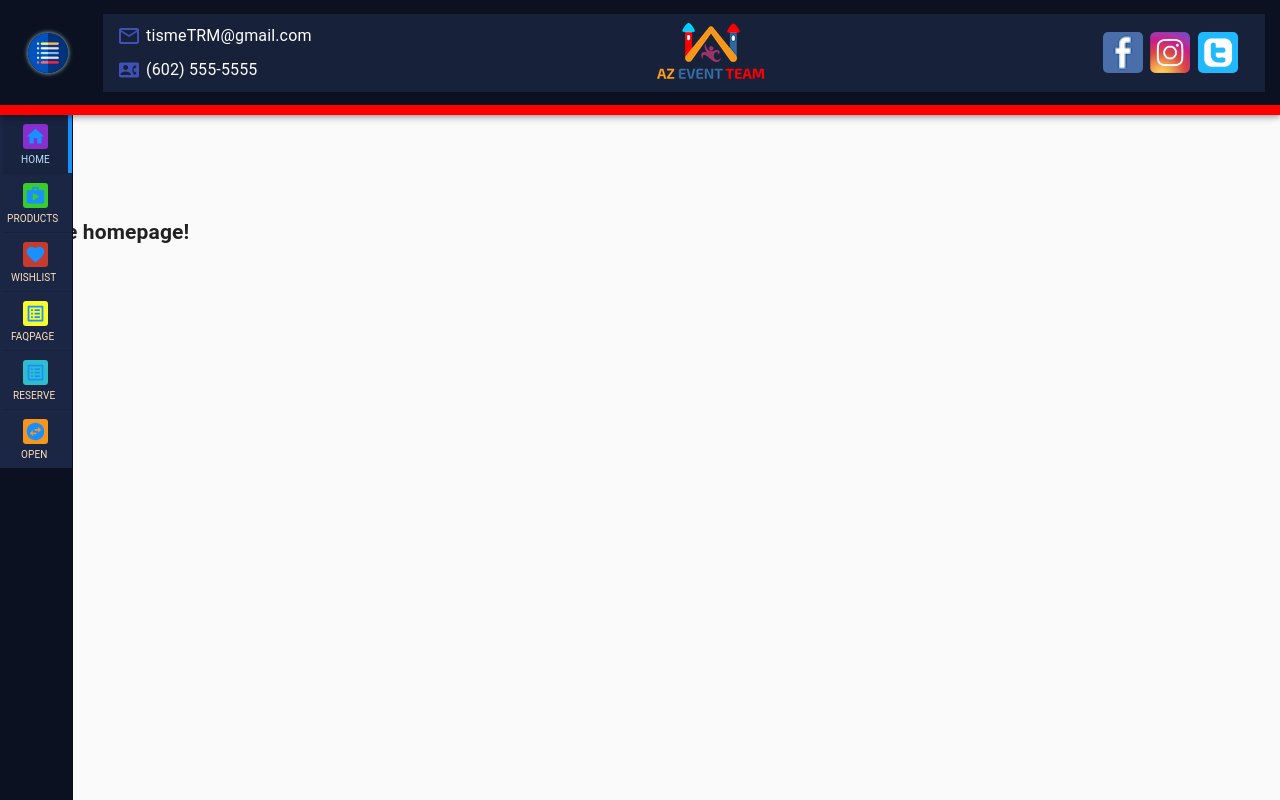
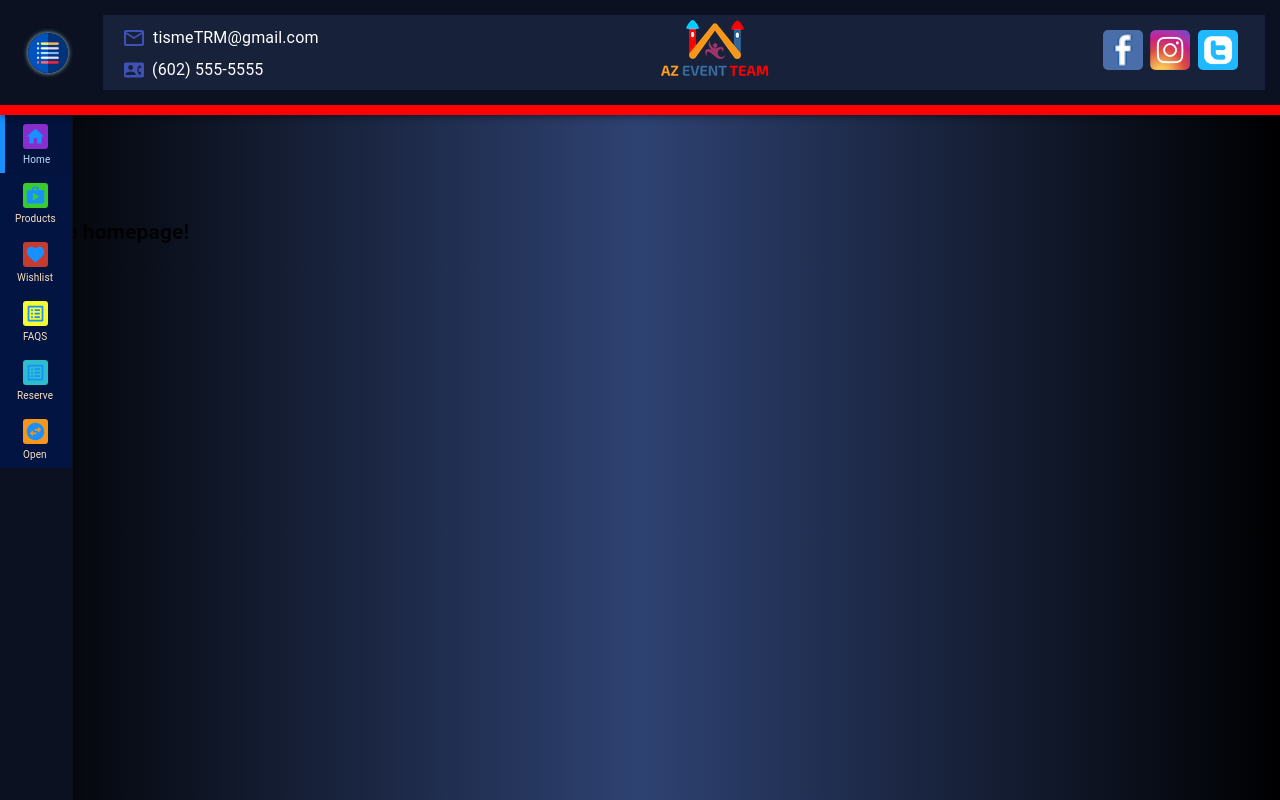
Before and after one commit to ratta2ii/movie_night_app, a React (Create React App) app: page /#/ in a window 1280 px wide. Built offline with nearby package versions, Linux system fonts and the light colour scheme.

Commit message:
Update the styling in the sidebar, specifically the icon margins, and the mini page titles

```diff
--- a/src/Components/Navigation/Navigation.js
+++ b/src/Components/Navigation/Navigation.js
@@ -65,7 +65,7 @@ export default function Navigation(props) {
             <Fragment>
                 <MenuList key={key} className={classes.menuList} >
                     <Box
-                        style={{ height: 51, backgroundColor: '#2196f3'}} >
+                        style={{ height: 51, backgroundColor: '#2196f3' }} >
                     </Box>
 
 
@@ -74,12 +74,12 @@ export default function Navigation(props) {
                         style={{
                             padding: (open || mobileDrawerState) ? 15 : '7px 15px 23px',
                         }}
-                        className={classes.tr} >
+                        className={classes.MenuItem} >
                         <ListItemIcon><HomeIcon className={classes.HomeIcon} /></ListItemIcon>
                         <Typography className={classes.ListItemText}>HOME</Typography>
                         <Typography className={classes.miniHomeNavTitle}
                             style={{ display: (open || mobileDrawerState) ? 'none' : 'unset' }} >
-                            HOME
+                            Home
                         </Typography>
                     </MenuItem>
                     <Divider />
@@ -89,16 +89,18 @@ export default function Navigation(props) {
                         selected={'/productList' === pathname}
                         style={{
                             padding: (open || mobileDrawerState) ? 15 : '7px 15px 23px'
-                        }} >
+                        }}
+                        className={classes.MenuItem} >
                         <ListItemIcon>
                             <ShopIcon className={classes.ShopIcon} />
                         </ListItemIcon>
                         <Typography className={classes.ListItemText}>PRODUCTS</Typography>
                         <Typography className={classes.miniiNavTitle}
                             style={{
-                                left: '4px',
-                                display: (open || mobileDrawerState) ? 'none' : 'unset' }} >
-                            PRODUCTS
+                                left: '10px',
+                                display: (open || mobileDrawerState) ? 'none' : 'unset'
+                            }} >
+                            Products
                         </Typography>
                     </MenuItem>
                     <Divider />
@@ -106,15 +108,16 @@ export default function Navigation(props) {
 
                     <MenuItem component={Link} to='/wishList'
                         selected={'/wishList' === pathname}
-                        style={{ padding: (open || mobileDrawerState) ? 15 : '7px 15px 23px' }} >
+                        style={{ padding: (open || mobileDrawerState) ? 15 : '7px 15px 23px' }}
+                        className={classes.MenuItem} >
                         <ListItemIcon><FavoriteIcon className={classes.FavoriteIcon} /></ListItemIcon>
                         <Typography className={classes.ListItemText}>WISHLIST</Typography>
                         <Typography className={classes.miniiNavTitle}
                             style={{
                                 display: (open || mobileDrawerState) ? 'none' : 'unset',
-                                left: '8px'
+                                left: '12px'
                             }} >
-                            WISHLIST
+                            Wishlist
                         </Typography>
                     </MenuItem>
                     <Divider />
@@ -122,15 +125,16 @@ export default function Navigation(props) {
 
                     <MenuItem component={Link} to='/faqPage'
                         selected={'/faqPage' === pathname}
-                        style={{ padding: (open || mobileDrawerState) ? 15 : '7px 15px 23px' }} >
+                        style={{ padding: (open || mobileDrawerState) ? 15 : '7px 15px 23px' }}
+                        className={classes.MenuItem} >
                         <ListItemIcon><ListAltIcon className={classes.ListAltIcon} /></ListItemIcon>
                         <Typography className={classes.ListItemText}>FAQPAGE</Typography>
                         <Typography className={classes.miniiNavTitle}
                             style={{
                                 display: (open || mobileDrawerState) ? 'none' : 'unset',
-                                left: '8px'
+                                left: '18px'
                             }} >
-                            FAQPAGE
+                            FAQS
                         </Typography>
                     </MenuItem>
                     <Divider />
@@ -138,22 +142,24 @@ export default function Navigation(props) {
 
                     <MenuItem component={Link} to='/reservations'
                         selected={'/reservations' === pathname}
-                        style={{ padding: (open || mobileDrawerState) ? 15 : '7px 15px 23px' }} >
+                        style={{ padding: (open || mobileDrawerState) ? 15 : '7px 15px 23px' }}
+                        className={classes.MenuItem} >
                         <ListItemIcon><ListAltIcon className={classes.ListAltIcon2} /></ListItemIcon>
                         <Typography className={classes.ListItemText}>RESERVATIONS</Typography>
                         <Typography className={classes.miniiNavTitle}
                             style={{
                                 display: (open || mobileDrawerState) ? 'none' : 'unset',
-                                left: '10px'
+                                left: '12px'
                             }} >
-                            RESERVE
+                            Reserve
                         </Typography>
                     </MenuItem>
                     <Divider />
 
 
                     <MenuItem onClick={() => handleClose()}
-                        style={{ padding: (open || mobileDrawerState) ? 15 : '7px 15px 23px' }}>
+                        style={{ padding: (open || mobileDrawerState) ? 15 : '7px 15px 23px' }}
+                        className={classes.MenuItem} >
                         <ListItemIcon>
                             <SwapHorizontalCircleIcon className={classes.SwapHorizontalCircleIcon} /></ListItemIcon>
                         <Typography className={classes.ListItemText}>CLOSE</Typography>
@@ -162,7 +168,7 @@ export default function Navigation(props) {
                                 display: (open || mobileDrawerState) ? 'none' : 'unset',
                                 left: '18px'
                             }} >
-                            OPEN
+                            Open
                         </Typography>
                     </MenuItem>
 
@@ -207,7 +213,8 @@ export default function Navigation(props) {
                                             color='primary'
                                             rel="noopener noreferrer"
                                             href="mailto:tismeTRM@gmail.com">
-                                            <IconButton color="primary" style={{ padding: '5px' }}>
+                                            <IconButton color="primary"
+                                                style={{ padding: '5px 7px 5px 10px' }} >
                                                 <MailOutlineIcon />
                                             </IconButton>
                                         </a>
@@ -219,7 +226,8 @@ export default function Navigation(props) {
                             <Box>
                                 <FormControlLabel
                                     control={
-                                        <IconButton color="primary" style={{ padding: '7px' }}>
+                                        <IconButton color="primary"
+                                            style={{ padding: '5px  8px 5px 12px' }}>
                                             <ContactPhoneIcon fontSize='small' />
                                         </IconButton>
                                     }
@@ -229,17 +237,26 @@ export default function Navigation(props) {
                             </Box>
                         </Box>
                         <Box className={classes.companyLogo} >
+                            <a href="http://azeventteam.com">
                                 <img src={companyLogoIcon} alt='company logo' />
+                            </a>
                         </Box>
-
                         {/* Social Media Icons Container */}
                         <Box className={classes.socialIconsContainer} >
+                            <a href="https://www.facebook.com/azeventteam/">
                                 <img src={FaceBookIcon} alt='Facebook link'
                                     className={classes.socialMediaIcons} />
+                            </a>
+                            <a href="https://www.instagram.com/">
+
                                 <img src={InstagramIcon} alt='Instagram link'
                                     className={classes.socialMediaIcons} />
+                            </a>
+                            <a href="https://twitter.com/">
+
                                 <img src={TwitterIcon} alt='Twitter link'
                                     className={classes.socialMediaIcons} />
+                            </a>
                         </Box>
                     </Box>
                 </Toolbar>
@@ -268,7 +285,7 @@ export default function Navigation(props) {
                 anchor='left'
                 open={mobileDrawerState}
                 onClose={() => handleMobileDrawerToggle(false)}>
-                <Toolbar style={{backgroundColor: '#0b1120'}}>
+                <Toolbar style={{ backgroundColor: '#0b1120' }}>
                     <Typography variant='h6' noWrap style={{ color: '#fee2be' }}>
                         {websiteTitle}
                     </Typography>
--- a/src/Components/Navigation/NavigationStyles.js
+++ b/src/Components/Navigation/NavigationStyles.js
@@ -8,8 +8,9 @@ export const useStyles = makeStyles((theme) => ({
     root: {
         display: 'flex'
     },
-    tr: {
+    MenuItem: {
         // background: "#f1f1f1",
+        borderLeft: '5px solid #021542',
         '&:hover': {
             // background: "#f00",
         },
@@ -31,6 +32,7 @@ export const useStyles = makeStyles((theme) => ({
     toolBarContent: {
         width: '100%',
         backgroundColor: '#17223a',
+        // backgroundColor: '#021542',
         display: 'flex',
         alignItems: 'center',
         justifyContent: 'space-between',
@@ -113,9 +115,9 @@ export const useStyles = makeStyles((theme) => ({
         },
     },
     menuList: {
-        backgroundColor: '#1a2644',
+        backgroundColor: '#021542',
         color: '#fee2be',
-        padding: '0 0 0 3px'
+        padding: '0'
     },
     ListItemText: {
         marginTop: '4px',
@@ -145,7 +147,7 @@ export const useStyles = makeStyles((theme) => ({
     HomeIcon: {
         color: ' #1890ff',
         backgroundColor: '#882ecc',
-        marginLeft: 5,
+        marginLeft: 3,
         padding: 2,
         fontSize: 25,
         borderRadius: 3,
@@ -153,7 +155,7 @@ export const useStyles = makeStyles((theme) => ({
     ShopIcon: {
         color: ' #1890ff',
         backgroundColor: '#38cc2e',
-        marginLeft: '5px',
+        marginLeft: 3,
         padding: 2,
         fontSize: 25,
         borderRadius: 3,
@@ -161,7 +163,7 @@ export const useStyles = makeStyles((theme) => ({
     FavoriteIcon: {
         color: ' #1890ff',
         backgroundColor: '#c53b2d',
-        marginLeft: 5,
+        marginLeft: 3,
         padding: 2,
         fontSize: 25,
         borderRadius: 3,
@@ -169,7 +171,7 @@ export const useStyles = makeStyles((theme) => ({
     ListAltIcon: {
         color: ' #1890ff',
         backgroundColor: '#f8fb2c',
-        marginLeft: 5,
+        marginLeft: 3,
         padding: 2,
         fontSize: 25,
         borderRadius: 3,
@@ -177,7 +179,7 @@ export const useStyles = makeStyles((theme) => ({
     ListAltIcon2: {
         color: ' #1890ff',
         backgroundColor: '#2ebdcc',
-        marginLeft: 5,
+        marginLeft: 3,
         padding: 2,
         fontSize: 25,
         borderRadius: 3,
@@ -185,7 +187,7 @@ export const useStyles = makeStyles((theme) => ({
     SwapHorizontalCircleIcon: {
         color: ' #1890ff',
         backgroundColor: '#f6961b',
-        marginLeft: 5,
+        marginLeft: 3,
         padding: 2,
         fontSize: 25,
         borderRadius: 3,
@@ -201,7 +203,7 @@ export const useStyles = makeStyles((theme) => ({
         marginBottom: '1rem',
         position: 'absolute',
         bottom: '-10px',
-        left: '5px',
+        left: '15px',
         fontSize: '10px'
     }
 }));
--- a/src/index.css
+++ b/src/index.css
@@ -1,19 +1,31 @@
-/* body {
-    margin: 0;
+body {
+    background: rgb(0,0,1);
+    background: linear-gradient(90deg, rgba(0,0,1,1) 0%, rgba(46,66,114,1) 50%, rgba(0,0,1,1) 100%);
+    margin: 0 0 0 72px;
     font-family: -apple-system, BlinkMacSystemFont, 'Segoe UI', 'Roboto', 'Oxygen',
-        'Ubuntu', 'Cantarell', 'Fira Sans', 'Droid Sans', 'Helvetica Neue',
-        sans-serif;
+    'Ubuntu', 'Cantarell', 'Fira Sans', 'Droid Sans', 'Helvetica Neue',
+    sans-serif;
     -webkit-font-smoothing: antialiased;
     -moz-osx-font-smoothing: grayscale;
+    margin-left: 72px;
 }
 
-code {
-    font-family: source-code-pro, Menlo, Monaco, Consolas, 'Courier New',
-    monospace;
-} */
+
+/* This takes up space for the sidebar, that way all other centering works accordingly */
+@media only screen and (max-width: 959px) {
+    body {
+        margin-left: 0;
+    }
+}
 
 
 .Mui-selected {
-    border-right: 4px solid #1890ff !important;
+    border-left: 5px solid #1890ff !important;
     color: rgb(190, 224, 255) !important;
+
 }
+
+
+.MuiListItem-root.Mui-selected, .MuiListItem-root.Mui-selected:hover {
+    background-color: rgb(155 202 239 / 22%);
+}
```
Lines whose indentation alone changed are shown as unchanged.
